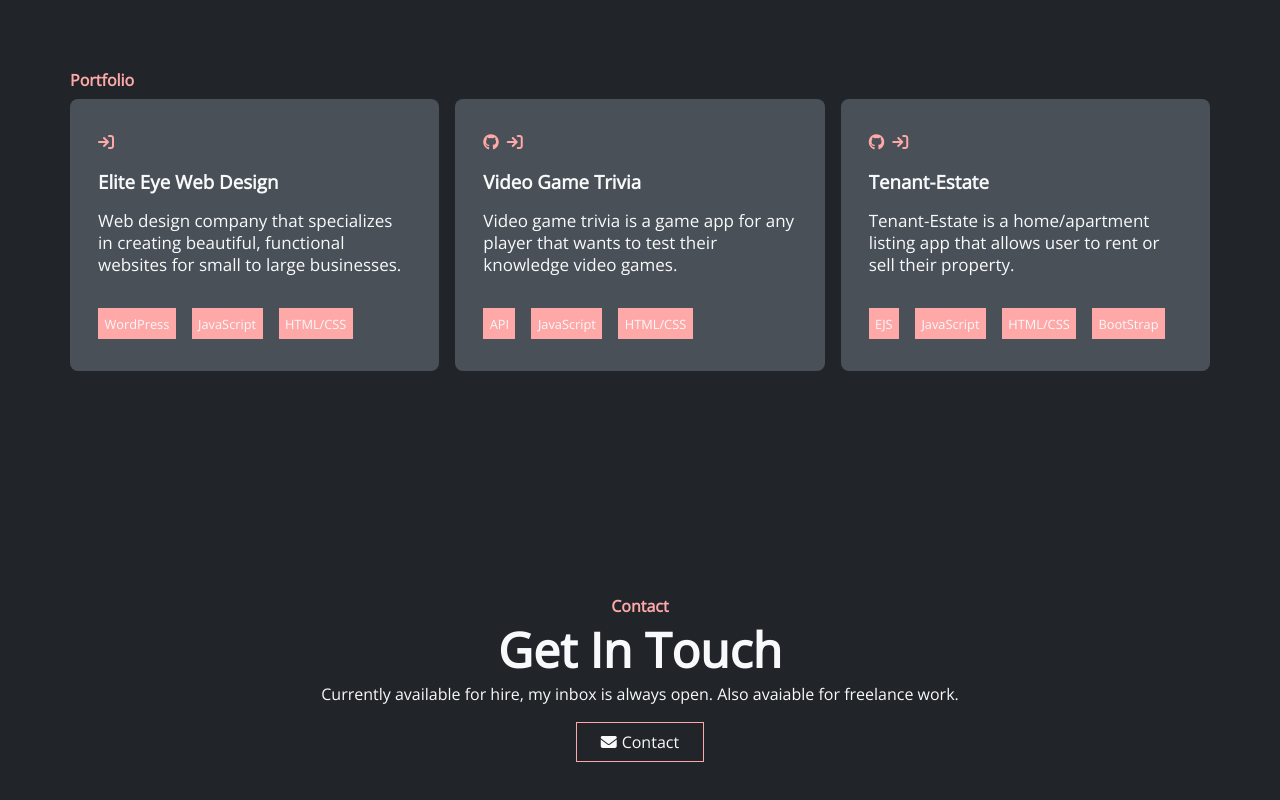
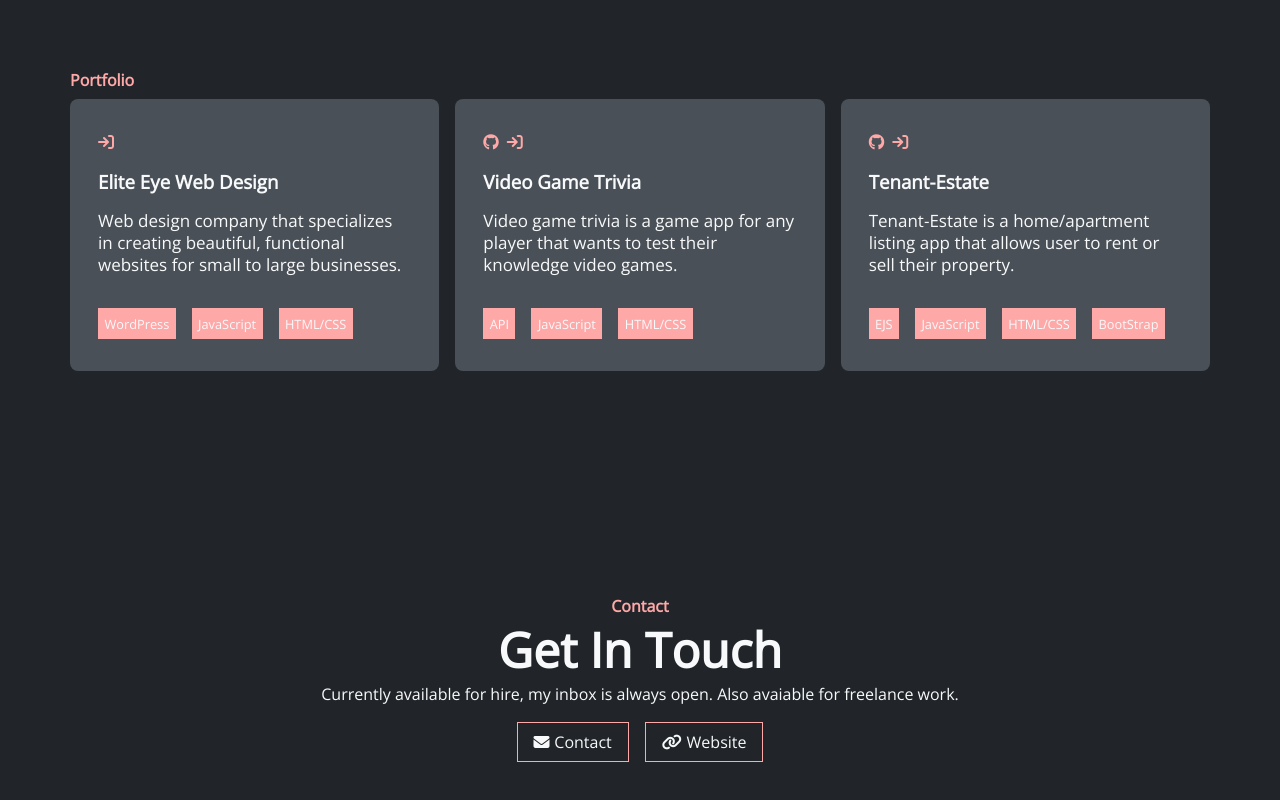
Before and after one commit to dev-rome/v1, a React (Create React App) app: page / in a window 1280 px wide. Shown: the part 1315-2115 px from the top of the page. Built offline with nearby package versions, Linux system fonts and the light colour scheme.

Commit message:
added new button and edit styles

```diff
--- a/src/section/Contact.css
+++ b/src/section/Contact.css
@@ -20,14 +20,19 @@
     margin-bottom: 1rem;
 }
 
+.contact__btn-container {
+    display: flex;
+    gap: 1rem;
+}
+
 .contact__btn {
     border: 1px solid var(--pink);
     padding: 0.5rem 1rem;
     color: var(--white);
     transition: all 0.3s ease-in;
-    width: 8rem;
-    text-align: center;
 }
+
+
 
 .contact__btn:hover {
     background-color: var(--pink);
--- a/src/section/Contact.js
+++ b/src/section/Contact.js
@@ -10,6 +10,7 @@
         Currently available for hire, my inbox is always open. Also avaiable for
         freelance work.
       </p>
+      <div className="contact__btn-container">
         <a
           className="contact__btn"
           href="mailto:haynesjerome@gmail.com"
@@ -18,6 +19,16 @@
           <i className="fa-solid fa-envelope contact__btn-icon"></i>
           Contact
         </a>
+        <a
+          className="contact__btn"
+          href="https://eliteeyewebdesign.com/"
+          target="_blank"
+          rel="noopener noreferrer"
+        >
+          <i class="fa-solid fa-link contact__btn-icon"></i>
+          Website
+        </a>
+      </div>
     </section>
   );
 };
```
Lines whose indentation alone changed are shown as unchanged.
